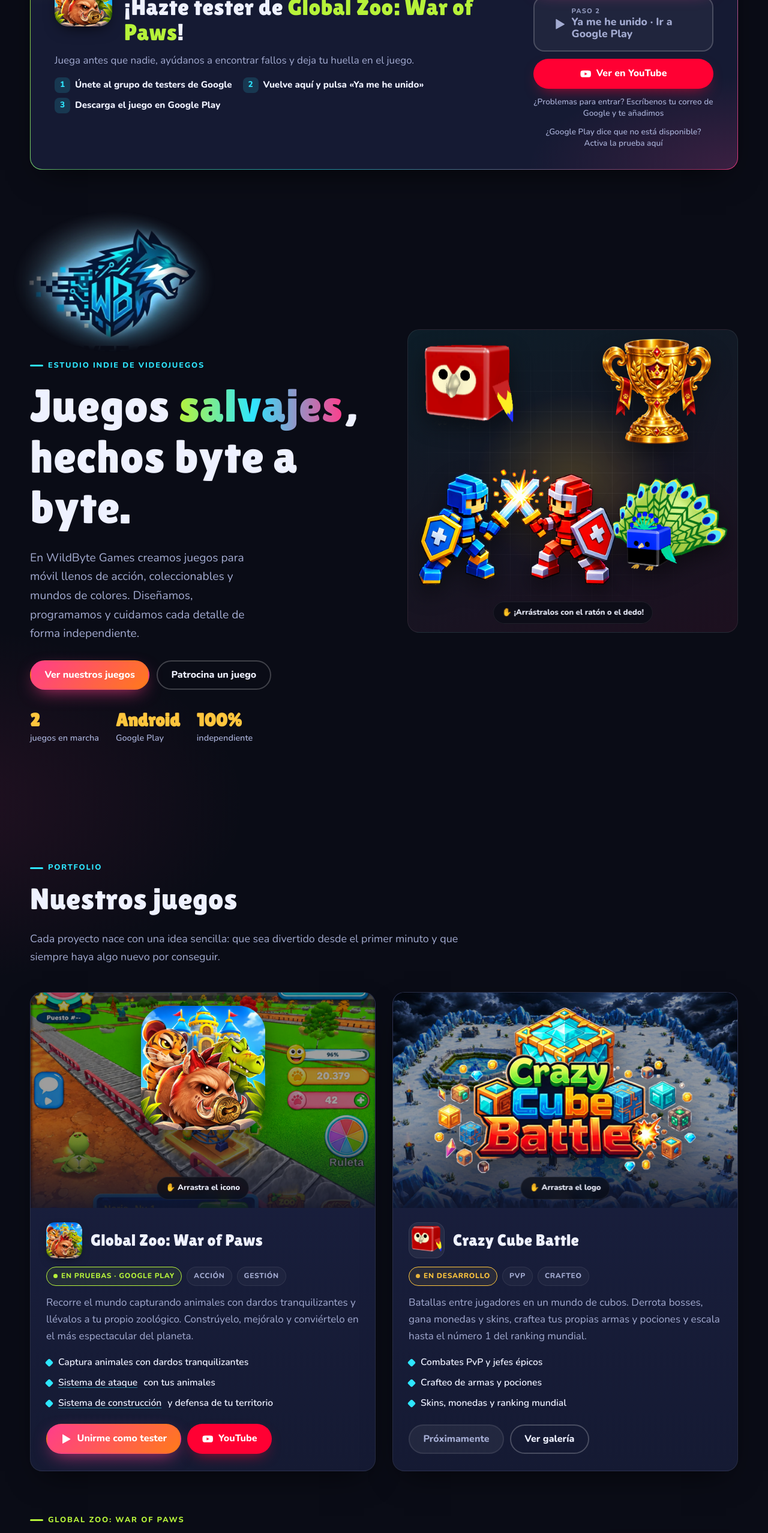
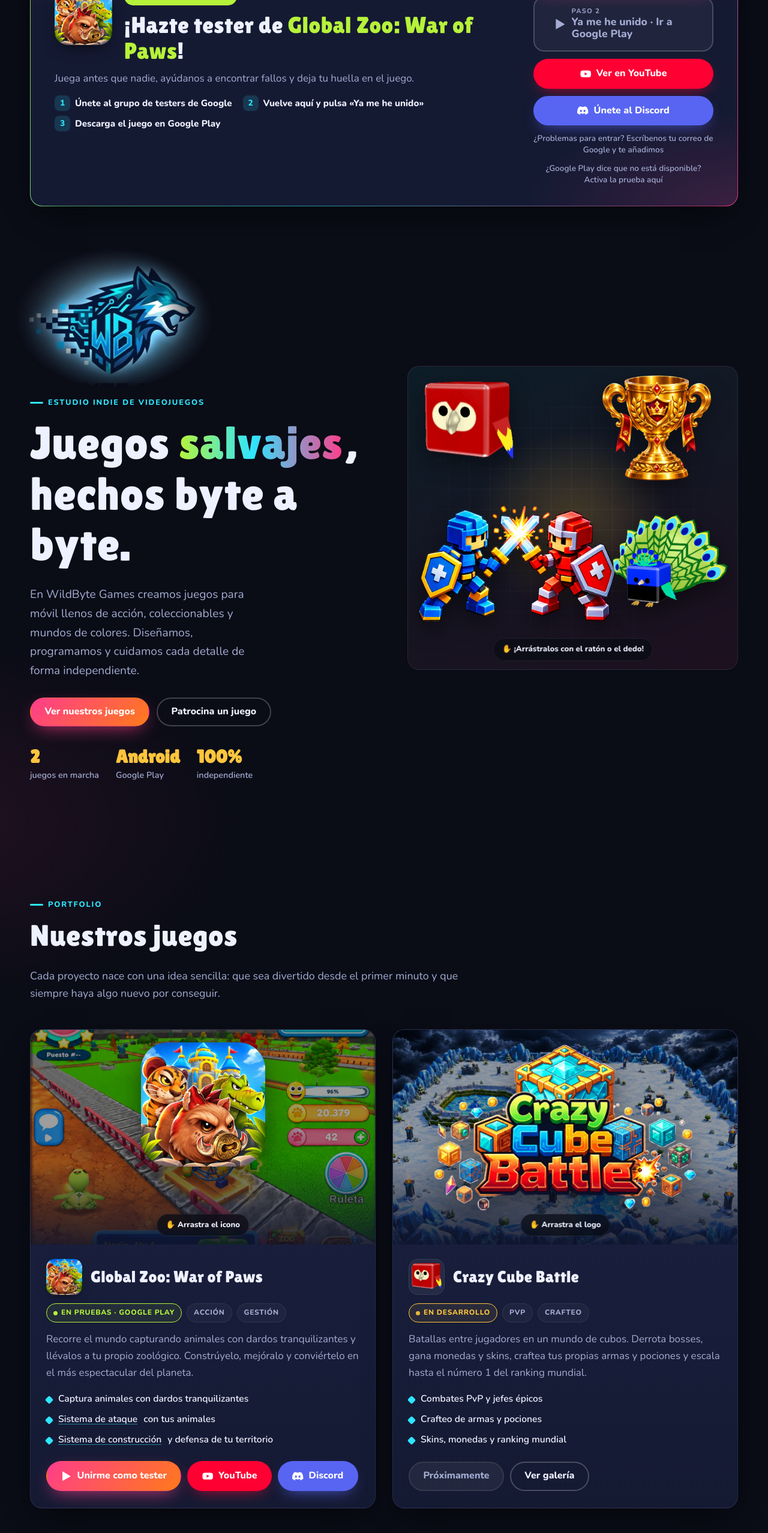
Before and after one commit to amaraaubach-hash/wildbyte-games, a plain HTML site: page index.html in a window 1280 px wide. Shown: the part 240-2796 px from the top of the page at 60% size. Drawn offline with Linux system fonts and the light colour scheme.

Commit message:
Add files via upload

```diff
--- a/css/styles.css
+++ b/css/styles.css
@@ -551,6 +551,10 @@ section { position: relative; }
 /* ---------- Botón YouTube ---------- */
 .btn-youtube { background: #ff0033; color: #fff; box-shadow: 0 10px 26px -12px rgba(255, 0, 51, .8); }
 .btn-youtube:hover { background: #ff2a55; }
+.btn-discord { background: #5865f2; color: #fff; box-shadow: 0 10px 26px -12px rgba(88, 101, 242, .9); }
+.btn-discord:hover { background: #6b77ff; }
+.testers-actions .btn-discord { width: 100%; }
+.head-actions { display: flex; flex-wrap: wrap; gap: 10px; }
 
 /* Icono del juego: imagen completa sin marco */
 .game-icon-full { padding: 0; background: none; border: 0; border-radius: 14px; box-shadow: 0 6px 16px -6px rgba(0,0,0,.6); }
--- a/index.html
+++ b/index.html
@@ -73,6 +73,7 @@
             </a>
             <p class="tester-note" data-tester-note hidden>✅ ¡Genial! Cuando hayas entrado en el grupo, pulsa el <strong>Paso 2</strong> para descargar el juego.</p>
             <a class="btn btn-youtube" href="https://youtube.com/@globalzoowarofpaws?si=9xZBjIema10RJPYS" target="_blank" rel="noopener"><svg viewBox="0 0 24 24" fill="currentColor" aria-hidden="true"><path d="M23 7.2a3 3 0 00-2.1-2.1C19 4.6 12 4.6 12 4.6s-7 0-8.9.5A3 3 0 001 7.2 31 31 0 00.5 12 31 31 0 001 16.8a3 3 0 002.1 2.1c1.9.5 8.9.5 8.9.5s7 0 8.9-.5a3 3 0 002.1-2.1 31 31 0 00.5-4.8 31 31 0 00-.5-4.8zM9.7 15.1V8.9l5.8 3.1-5.8 3.1z"/></svg> Ver en YouTube</a>
+            <a class="btn btn-discord" href="https://discord.gg/ux8AqJur8f" target="_blank" rel="noopener"><svg viewBox="0 0 24 24" fill="currentColor" aria-hidden="true"><path d="M20.3 4.4A19.8 19.8 0 0015.4 3l-.6 1.3a18.4 18.4 0 00-5.6 0L8.6 3a19.7 19.7 0 00-4.9 1.4C.6 9 -.3 13.6.1 18.1a19.9 19.9 0 006 3l1.3-2a12.9 12.9 0 01-2-1l.5-.4a14.2 14.2 0 0012.2 0l.5.4c-.6.4-1.3.7-2 1l1.3 2a19.8 19.8 0 006-3c.5-5.2-.8-9.7-3.6-13.7zM8.1 15.4c-1.2 0-2.2-1.1-2.2-2.4s1-2.4 2.2-2.4 2.2 1.1 2.2 2.4-1 2.4-2.2 2.4zm7.8 0c-1.2 0-2.2-1.1-2.2-2.4s1-2.4 2.2-2.4 2.2 1.1 2.2 2.4-1 2.4-2.2 2.4z"/></svg> Únete al Discord</a>
             <a class="testers-help" href="mailto:wildbytegames2229@gmail.com?subject=Quiero%20ser%20tester%20de%20Global%20Zoo%3A%20War%20of%20Paws&amp;body=Hola%2C%20quiero%20ser%20tester.%20Mi%20correo%20de%20Google%20Play%20es%3A%20">
               ¿Problemas para entrar? Escríbenos tu correo de Google y te añadimos
             </a>
@@ -177,6 +178,7 @@
                   <svg viewBox="0 0 24 24" fill="currentColor" aria-hidden="true"><path d="M23 7.2a3 3 0 00-2.1-2.1C19 4.6 12 4.6 12 4.6s-7 0-8.9.5A3 3 0 001 7.2 31 31 0 00.5 12 31 31 0 001 16.8a3 3 0 002.1 2.1c1.9.5 8.9.5 8.9.5s7 0 8.9-.5a3 3 0 002.1-2.1 31 31 0 00.5-4.8 31 31 0 00-.5-4.8zM9.7 15.1V8.9l5.8 3.1-5.8 3.1z"/></svg>
                   YouTube
                 </a>
+                <a class="btn btn-discord" href="https://discord.gg/ux8AqJur8f" target="_blank" rel="noopener"><svg viewBox="0 0 24 24" fill="currentColor" aria-hidden="true"><path d="M20.3 4.4A19.8 19.8 0 0015.4 3l-.6 1.3a18.4 18.4 0 00-5.6 0L8.6 3a19.7 19.7 0 00-4.9 1.4C.6 9 -.3 13.6.1 18.1a19.9 19.9 0 006 3l1.3-2a12.9 12.9 0 01-2-1l.5-.4a14.2 14.2 0 0012.2 0l.5.4c-.6.4-1.3.7-2 1l1.3 2a19.8 19.8 0 006-3c.5-5.2-.8-9.7-3.6-13.7zM8.1 15.4c-1.2 0-2.2-1.1-2.2-2.4s1-2.4 2.2-2.4 2.2 1.1 2.2 2.4-1 2.4-2.2 2.4zm7.8 0c-1.2 0-2.2-1.1-2.2-2.4s1-2.4 2.2-2.4 2.2 1.1 2.2 2.4-1 2.4-2.2 2.4z"/></svg> Discord</a>
               </div>
             </div>
           </article>
@@ -226,7 +228,7 @@
               <p class="eyebrow" style="color:var(--lime)">Global Zoo: War of Paws</p>
               <h3 class="showcase-title">Así se juega</h3>
             </div>
-            <a class="btn btn-youtube btn-sm" href="https://youtube.com/@globalzoowarofpaws?si=9xZBjIema10RJPYS" target="_blank" rel="noopener"><svg viewBox="0 0 24 24" fill="currentColor" aria-hidden="true"><path d="M23 7.2a3 3 0 00-2.1-2.1C19 4.6 12 4.6 12 4.6s-7 0-8.9.5A3 3 0 001 7.2 31 31 0 00.5 12 31 31 0 001 16.8a3 3 0 002.1 2.1c1.9.5 8.9.5 8.9.5s7 0 8.9-.5a3 3 0 002.1-2.1 31 31 0 00.5-4.8 31 31 0 00-.5-4.8zM9.7 15.1V8.9l5.8 3.1-5.8 3.1z"/></svg> Ver gameplay en YouTube</a>
+            <div class="head-actions"><a class="btn btn-youtube btn-sm" href="https://youtube.com/@globalzoowarofpaws?si=9xZBjIema10RJPYS" target="_blank" rel="noopener"><svg viewBox="0 0 24 24" fill="currentColor" aria-hidden="true"><path d="M23 7.2a3 3 0 00-2.1-2.1C19 4.6 12 4.6 12 4.6s-7 0-8.9.5A3 3 0 001 7.2 31 31 0 00.5 12 31 31 0 001 16.8a3 3 0 002.1 2.1c1.9.5 8.9.5 8.9.5s7 0 8.9-.5a3 3 0 002.1-2.1 31 31 0 00.5-4.8 31 31 0 00-.5-4.8zM9.7 15.1V8.9l5.8 3.1-5.8 3.1z"/></svg> Ver gameplay en YouTube</a> <a class="btn btn-discord btn-sm" href="https://discord.gg/ux8AqJur8f" target="_blank" rel="noopener"><svg viewBox="0 0 24 24" fill="currentColor" aria-hidden="true"><path d="M20.3 4.4A19.8 19.8 0 0015.4 3l-.6 1.3a18.4 18.4 0 00-5.6 0L8.6 3a19.7 19.7 0 00-4.9 1.4C.6 9 -.3 13.6.1 18.1a19.9 19.9 0 006 3l1.3-2a12.9 12.9 0 01-2-1l.5-.4a14.2 14.2 0 0012.2 0l.5.4c-.6.4-1.3.7-2 1l1.3 2a19.8 19.8 0 006-3c.5-5.2-.8-9.7-3.6-13.7zM8.1 15.4c-1.2 0-2.2-1.1-2.2-2.4s1-2.4 2.2-2.4 2.2 1.1 2.2 2.4-1 2.4-2.2 2.4zm7.8 0c-1.2 0-2.2-1.1-2.2-2.4s1-2.4 2.2-2.4 2.2 1.1 2.2 2.4-1 2.4-2.2 2.4z"/></svg> Discord</a></div>
           </div>
 
           <!-- Sistema de ataque -->
@@ -305,12 +307,13 @@
             <div class="yt-panel">
               <span class="system-tag tag-attack" style="background:rgba(255,0,51,.14);color:#ff4d6d;border-color:rgba(255,0,51,.45)">▶ YouTube</span>
               <h4 class="system-title">Mira Global Zoo en acción</h4>
-              <p>Gameplay, novedades y avances del desarrollo en nuestro canal oficial. ¡Suscríbete para no perderte nada!</p>
+              <p>Gameplay, novedades y avances del desarrollo en nuestro canal oficial. ¡Suscríbete y únete a la comunidad en Discord para hablar con el equipo y otros jugadores!</p>
               <div class="hero-actions" style="margin-top:8px">
                 <a class="btn btn-youtube" href="https://youtube.com/@globalzoowarofpaws?si=9xZBjIema10RJPYS" target="_blank" rel="noopener">
                   <svg viewBox="0 0 24 24" fill="currentColor" aria-hidden="true"><path d="M23 7.2a3 3 0 00-2.1-2.1C19 4.6 12 4.6 12 4.6s-7 0-8.9.5A3 3 0 001 7.2 31 31 0 00.5 12 31 31 0 001 16.8a3 3 0 002.1 2.1c1.9.5 8.9.5 8.9.5s7 0 8.9-.5a3 3 0 002.1-2.1 31 31 0 00.5-4.8 31 31 0 00-.5-4.8zM9.7 15.1V8.9l5.8 3.1-5.8 3.1z"/></svg>
                   Ir al canal
                 </a>
+                <a class="btn btn-discord" href="https://discord.gg/ux8AqJur8f" target="_blank" rel="noopener"><svg viewBox="0 0 24 24" fill="currentColor" aria-hidden="true"><path d="M20.3 4.4A19.8 19.8 0 0015.4 3l-.6 1.3a18.4 18.4 0 00-5.6 0L8.6 3a19.7 19.7 0 00-4.9 1.4C.6 9 -.3 13.6.1 18.1a19.9 19.9 0 006 3l1.3-2a12.9 12.9 0 01-2-1l.5-.4a14.2 14.2 0 0012.2 0l.5.4c-.6.4-1.3.7-2 1l1.3 2a19.8 19.8 0 006-3c.5-5.2-.8-9.7-3.6-13.7zM8.1 15.4c-1.2 0-2.2-1.1-2.2-2.4s1-2.4 2.2-2.4 2.2 1.1 2.2 2.4-1 2.4-2.2 2.4zm7.8 0c-1.2 0-2.2-1.1-2.2-2.4s1-2.4 2.2-2.4 2.2 1.1 2.2 2.4-1 2.4-2.2 2.4z"/></svg> Únete al Discord</a>
                 <a class="btn btn-ghost" href="#testers">Hazte tester</a>
               </div>
             </div>
@@ -453,6 +456,7 @@
           <div class="contact-actions">
             <a class="btn btn-secondary" href="mailto:wildbytegames2229@gmail.com?subject=Soporte%20-%20WildByte%20Games">Soporte</a>
             <a class="btn btn-primary" href="mailto:wildbytegames2229@gmail.com?subject=Patrocinio%20%2F%20Prensa%20-%20WildByte%20Games">Patrocinio / Prensa</a>
+            <a class="btn btn-discord" href="https://discord.gg/ux8AqJur8f" target="_blank" rel="noopener"><svg viewBox="0 0 24 24" fill="currentColor" aria-hidden="true"><path d="M20.3 4.4A19.8 19.8 0 0015.4 3l-.6 1.3a18.4 18.4 0 00-5.6 0L8.6 3a19.7 19.7 0 00-4.9 1.4C.6 9 -.3 13.6.1 18.1a19.9 19.9 0 006 3l1.3-2a12.9 12.9 0 01-2-1l.5-.4a14.2 14.2 0 0012.2 0l.5.4c-.6.4-1.3.7-2 1l1.3 2a19.8 19.8 0 006-3c.5-5.2-.8-9.7-3.6-13.7zM8.1 15.4c-1.2 0-2.2-1.1-2.2-2.4s1-2.4 2.2-2.4 2.2 1.1 2.2 2.4-1 2.4-2.2 2.4zm7.8 0c-1.2 0-2.2-1.1-2.2-2.4s1-2.4 2.2-2.4 2.2 1.1 2.2 2.4-1 2.4-2.2 2.4z"/></svg> Discord</a>
           </div>
         </div>
       </div>
@@ -472,6 +476,7 @@
           <li><a href="#patrocinadores">Patrocinadores / Prensa</a></li>
           <li><a href="privacidad.html">Política de Privacidad</a></li>
           <li><a href="https://youtube.com/@globalzoowarofpaws?si=9xZBjIema10RJPYS" target="_blank" rel="noopener">YouTube</a></li>
+          <li><a href="https://discord.gg/ux8AqJur8f" target="_blank" rel="noopener">Discord</a></li>
           <li><a class="footer-mail" href="mailto:wildbytegames2229@gmail.com">wildbytegames2229@gmail.com</a></li>
         </ul>
       </div>
```
Also changed, not shown: privacidad.html (+1 -0 lines), 1 other file.
